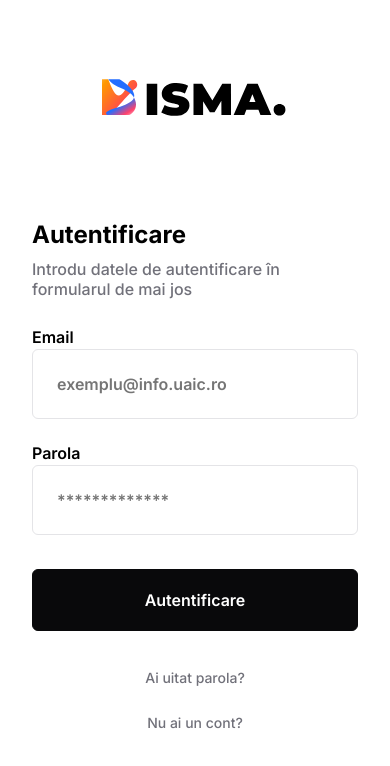
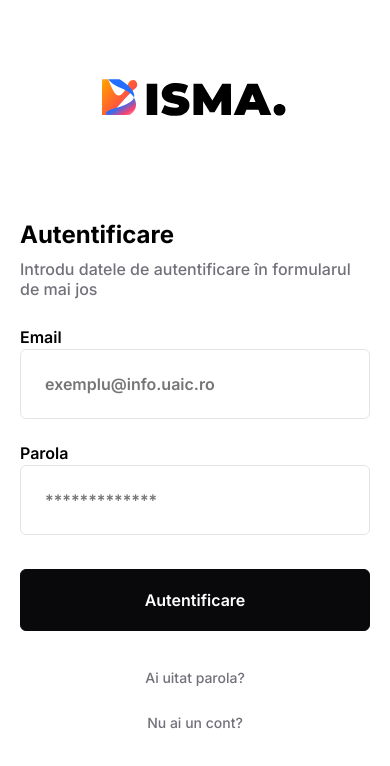
Before and after one commit to IP2B2/Front-End, a Next.js app: page /auth/login in a window 390 px wide. Shown: the top 766 px of the page. Built offline with nearby package versions, Linux system fonts and the light colour scheme.

Commit message:
#024 fixed login responsive

```diff
--- a/src/app/auth/login/loginPage.module.css
+++ b/src/app/auth/login/loginPage.module.css
@@ -1,5 +1,7 @@
 .loginContainer {
     width: 480px;
+
+    margin: 0 20px;
 
     display: flex;
     flex-direction: column;
@@ -15,6 +17,6 @@
 
 @media (max-width: 680px) {
     .loginContainer {
-        width: 326px;
+        width: 400px;
     }
 }
```
